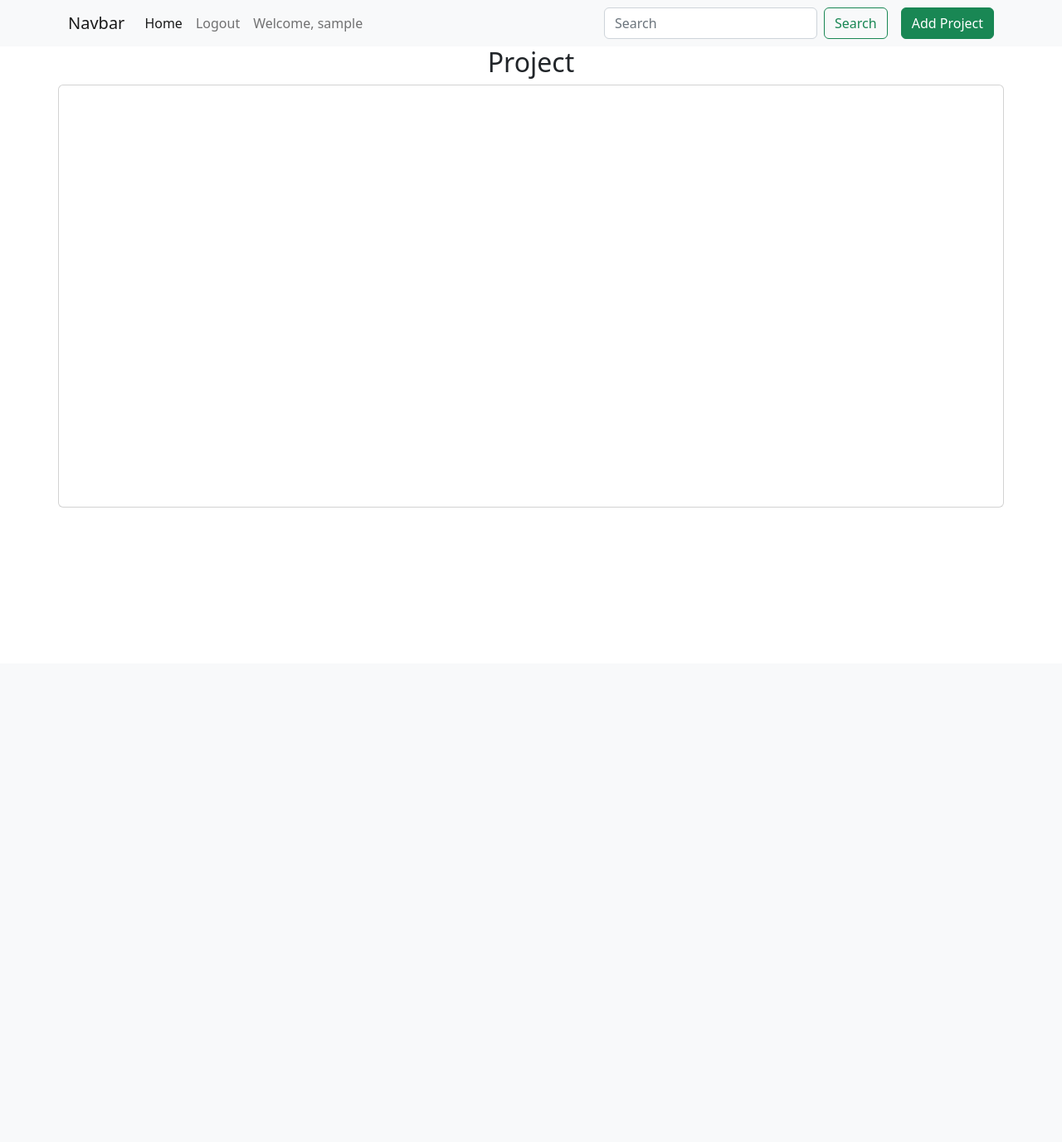
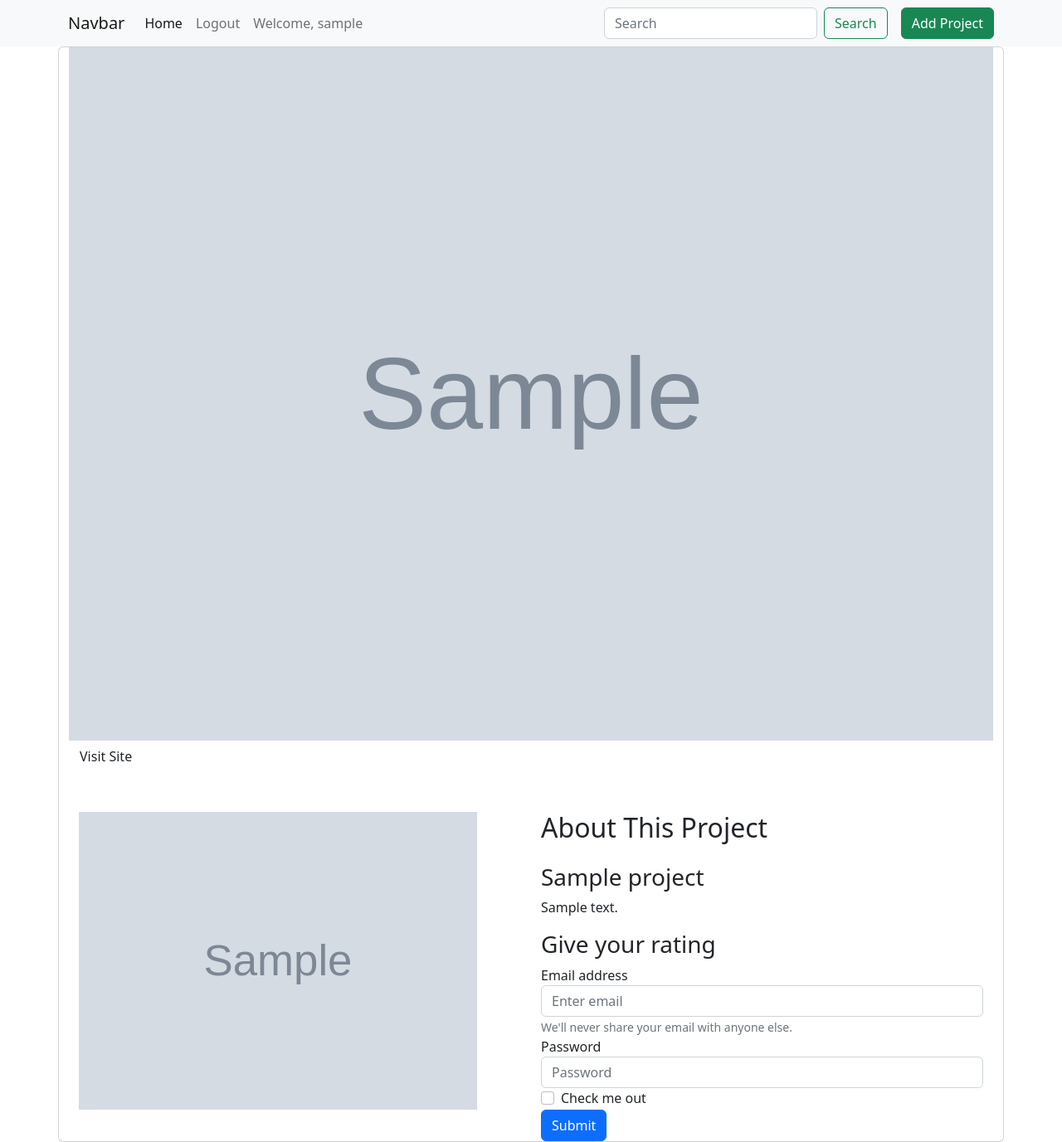
Before and after one commit to bignimz/dev-awwards, a Django app: page /project_details/1 in a window 1280 px wide. Shown: the whole page at 83% size. Before the commit the page ends 612 px from the top, so only its background shows below. Run offline with Django 3.2, Linux system fonts and the light colour scheme; a user stored in the database is signed in; tables that the repository leaves empty hold one stand-in row (values such as "Sample post"); grey boxes marked "Sample" are stand-in pictures.

Commit message:
added some styling to the project template

```diff
--- a/awwards/templates/project.html
+++ b/awwards/templates/project.html
@@ -1,10 +1,69 @@
 {% extends "base.html" %} {% block content %}
 
 <div class="row">
-  <h2 class="text-center">Project</h2>
   <div class="card">
-    <img src="{{project.image}}" alt="" style="height: 500px" />
-    <h3>{{project.title}}</h3>
+    <img
+      class="img-fluid"
+      src="{{results.image}}"
+      alt=""
+      style="height: auto"
+    />
+    <a href="{{results.link}}" target="_blank" class="proj-btn">
+      <button class="btn btn-devaw" style="max-width: 250px">Visit Site</button>
+    </a>
+    <div class="container mt-5">
+      <div class="project-wrapper row row-cols-md-2 row-cols-sm-1">
+        <div class="left col-5">
+          <img
+            class="img-fluid"
+            src="{{results.image}}"
+            alt=""
+            style="max-height: 600px; width: 90%"
+          />
+        </div>
+        <div class="right col-5">
+          <h2 class="mb-4">About This Project</h2>
+          <h3>{{results.title}}</h3>
+          <p>{{results.description}}</p>
+          <form>
+            <h3>Give your rating</h3>
+            <div class="form-group">
+              <label for="exampleInputEmail1">Email address</label>
+              <input
+                type="email"
+                class="form-control"
+                id="exampleInputEmail1"
+                aria-describedby="emailHelp"
+                placeholder="Enter email"
+              />
+              <small id="emailHelp" class="form-text text-muted"
+                >We'll never share your email with anyone else.</small
+              >
+            </div>
+            <div class="form-group">
+              <label for="exampleInputPassword1">Password</label>
+              <input
+                type="password"
+                class="form-control"
+                id="exampleInputPassword1"
+                placeholder="Password"
+              />
+            </div>
+            <div class="form-group form-check">
+              <input
+                type="checkbox"
+                class="form-check-input"
+                id="exampleCheck1"
+              />
+              <label class="form-check-label" for="exampleCheck1"
+                >Check me out</label
+              >
+            </div>
+            <button type="submit" class="btn btn-primary">Submit</button>
+          </form>
+        </div>
+      </div>
+    </div>
   </div>
 </div>
 
```
